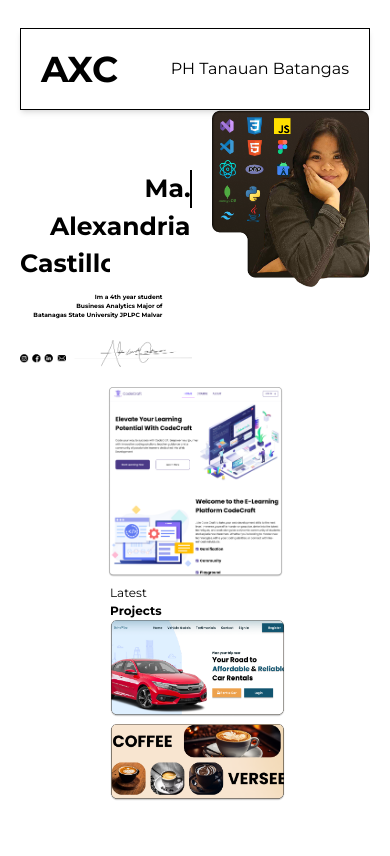
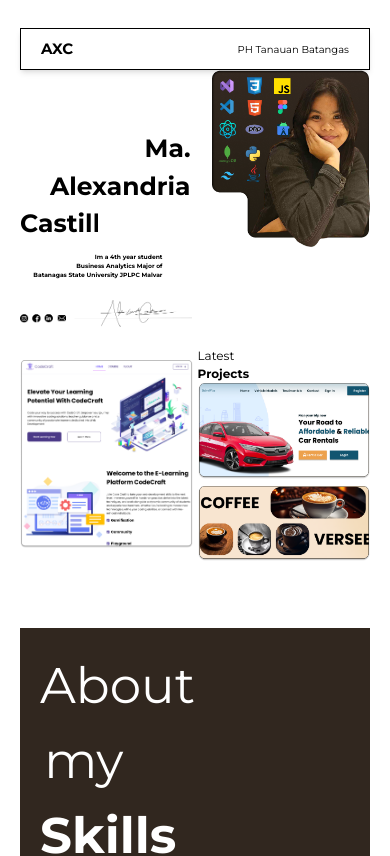
Before and after one commit to AlexaCastillo1010/Portfolio, a React (Vite) app: page / in a window 390 px wide. Shown: the top 856 px of the page. Built offline with nearby package versions, Linux system fonts and the light colour scheme.

Commit message:
nav changes

```diff
--- /dev/null
+++ b/src/components/css/navbar.css
@@ -0,0 +1,11 @@
+@media only screen and (max-width: 425px) and (min-width: 375px)  {
+    .container{
+        height: 20px;
+    }
+    .axc{
+        font-size: 15px;
+    }
+    .pH{
+        font-size: 10px;
+    }
+}
--- a/src/components/css/projects.css
+++ b/src/components/css/projects.css
@@ -80,12 +80,7 @@
   .latest {
     font-size: 12px;
   }
-  .projects {
-    display: flex;
-    align-items: center;
-    justify-content: center;
-    flex-direction: column;
-  }
+
   .latestprojects, .codecraft, .image-container {
     width: 100%;
   }
--- a/src/components/navbar.jsx
+++ b/src/components/navbar.jsx
@@ -1,8 +1,9 @@
 import "../index.css"
+import "./css/navbar.css";
 export default function NavBar() {
     return (
-        <div className="flex items-center justify-between border border-black p-5 shadow-md mt-2">
-            <h1 className="flex items-center justify-start text-4xl font-bold">AXC</h1>
+        <div className="container flex items-center justify-between border border-black p-5 shadow-md mt-2">
+            <h1 className="axc flex items-center justify-start text-4xl font-bold">AXC</h1>
 
             <div className="navchoices flex-1 text-center">
             <nav className="flex items-center justify-center">
@@ -11,7 +12,7 @@ export default function NavBar() {
                 </ul>
             </nav>
             </div>
-            <h1 className="flex justify-end">PH Tanauan Batangas</h1>
+            <h1 className="pH flex justify-end">PH Tanauan Batangas</h1>
         </div>
 
     );
```
